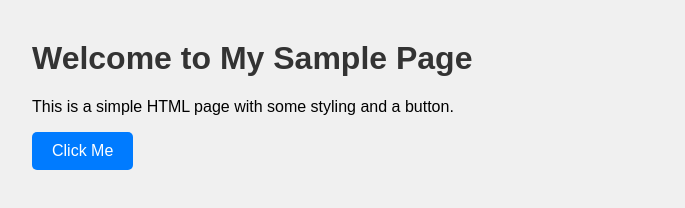
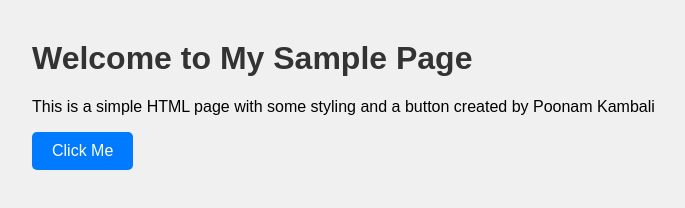
Before and after one commit to PoonamKambali/DemoApp, a plain HTML site: page index.html in a window 1280 px wide. Shown: the whole page, without its empty margins (8-693 px from the left). Drawn offline with Linux system fonts and the light colour scheme.

Commit message:
Update index.html
updated index.html by Poonam

```diff
--- a/index.html
+++ b/index.html
@@ -30,7 +30,7 @@
 <body>
 
     <h1>Welcome to My Sample Page</h1>
-    <p>This is a simple HTML page with some styling and a button.</p>
+    <p>This is a simple HTML page with some styling and a button created by Poonam Kambali</p>
     <button onclick="showMessage()">Click Me</button>
 
     <script>
```
